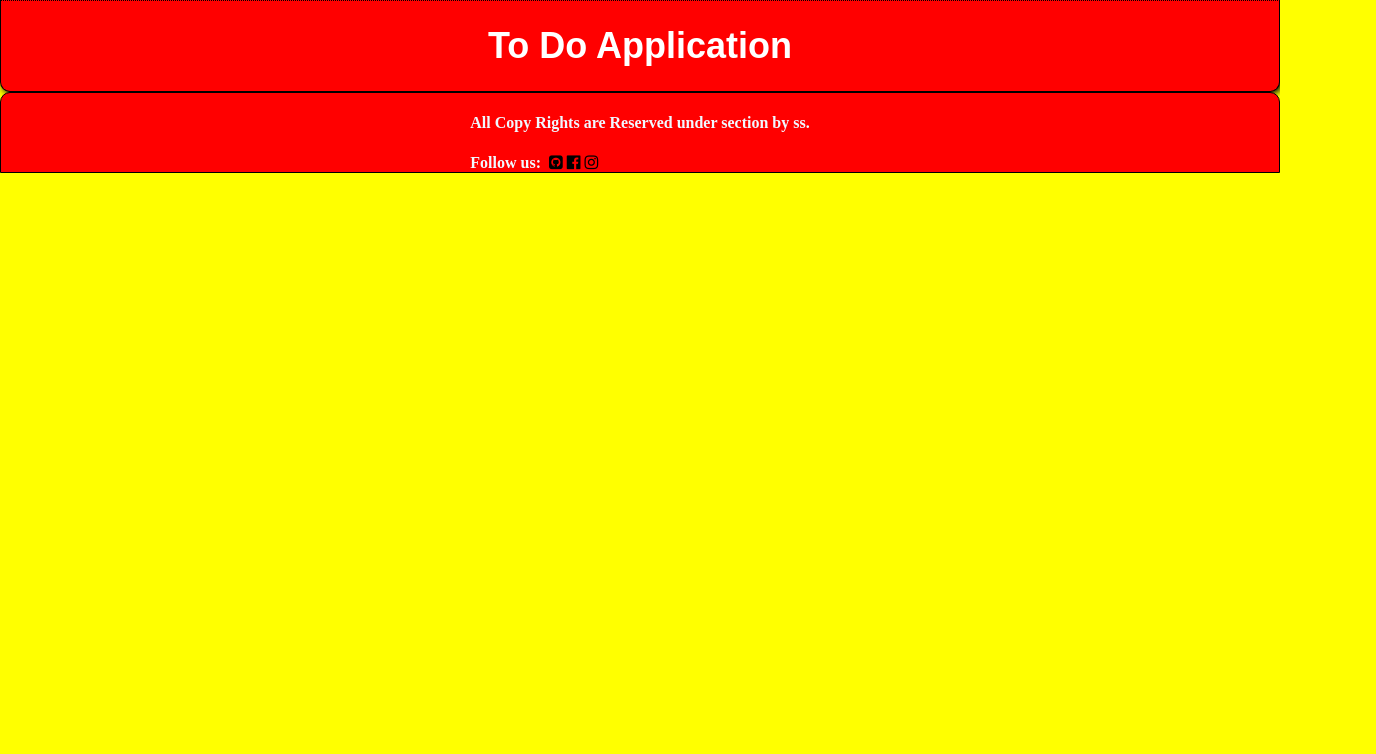
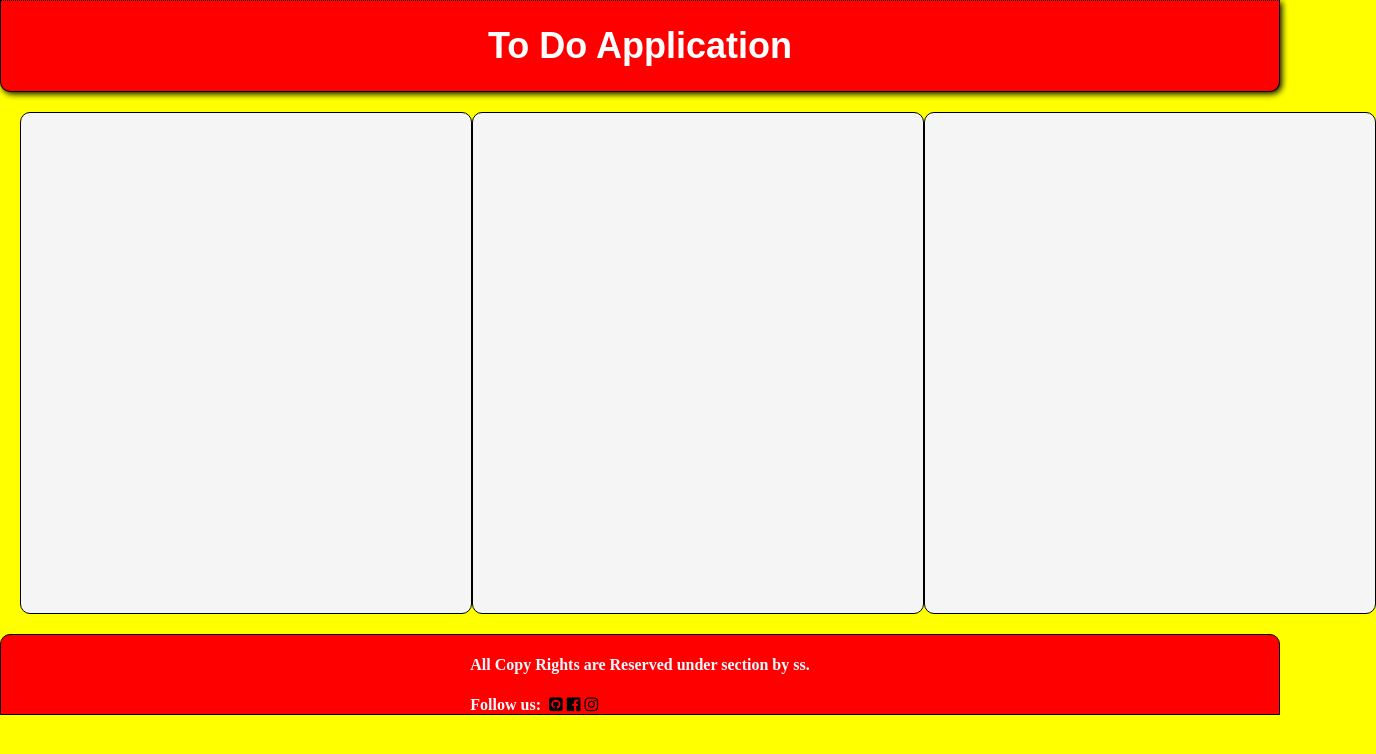
Before and after one commit to BANDISREEKUMAR/S1, a React (Vite) app in the folder source/To-Do-Application/Todo/: page / in a window 1280 px wide. Shown: the top 754 px of the page, 1376 px wide, since content can reach past the window. Built offline with nearby package versions, Linux system fonts and the light colour scheme.

Commit message:
Src Folder updated

```diff
--- a/source/To-Do-Application/Todo/src/App.css
+++ b/source/To-Do-Application/Todo/src/App.css
@@ -2,3 +2,10 @@ body{
     background-color: yellow;
     margin: 0px;
 }
+.main_component{
+    display: flex;
+    flex-direction: row;
+    justify-content: space-evenly;
+    margin: 20px;
+
+}
--- a/source/To-Do-Application/Todo/src/App.jsx
+++ b/source/To-Do-Application/Todo/src/App.jsx
@@ -1,20 +1,26 @@
-import { useState } from 'react'
-import './App.css'
-import Header from './Components/Header.jsx'
-import Footer from './Components/Footer.jsx'
+import { useState } from "react";
+import "./App.css";
+import Header from "./Components/Header.jsx";
+import AddTask from "./Components/AddTask.jsx";
+import DisplayTask from "./Components/DisplayTask.jsx";
+import TaskCount from "./Components/TaskCount.jsx";
+import Footer from "./Components/Footer.jsx";
 function App() {
   return (
-   <div>
-    <div className='head'>
-      <Header />
+    <div>
+      <div className="head">
+        <Header />
       </div>
-    <div>
-      <Footer />
+      <div className="main_component">
+        <AddTask />
+        <DisplayTask />
+        <TaskCount />
+      </div>
+      <div>
+        <Footer />
+      </div>
     </div>
-
-   </div>
-
-  )
+  );
 }
 
-export default App
+export default App;
--- /dev/null
+++ b/source/To-Do-Application/Todo/src/Components/AddTask.jsx
@@ -0,0 +1,11 @@
+import React from 'react'
+import styles from './main.module.css'
+export default function AddTask() {
+  return (
+    <div>
+      <div className={styles.addcomponent}>
+
+      </div>
+    </div>
+  )
+}
--- /dev/null
+++ b/source/To-Do-Application/Todo/src/Components/DisplayTask.jsx
@@ -0,0 +1,11 @@
+import React from 'react'
+import styles from './main.module.css'
+export default function DisplayTask() {
+  return (
+    <div>
+      <div className={styles.displaytask}>
+
+      </div>
+    </div>
+  )
+}
--- /dev/null
+++ b/source/To-Do-Application/Todo/src/Components/TaskCount.jsx
@@ -0,0 +1,10 @@
+import React from 'react'
+import styles from './main.module.css'
+export default function TaskCount() {
+  return (
+    <div>
+      <div className={styles.taskcount}>
+      </div>
+    </div>
+  )
+}
--- a/source/To-Do-Application/Todo/src/Components/footer.module.css
+++ b/source/To-Do-Application/Todo/src/Components/footer.module.css
@@ -1,3 +1,6 @@
+body{
+    margin-bottom: 0px;
+}
 .foot{
 
     background-color: red;
--- /dev/null
+++ b/source/To-Do-Application/Todo/src/Components/main.module.css
@@ -0,0 +1,7 @@
+.addcomponent,.displaytask,.taskcount{
+    background-color: whitesmoke;
+    border: 1px solid black;
+    border-radius: 10px;
+    height: 500px;
+    width: 450px;
+}
```
